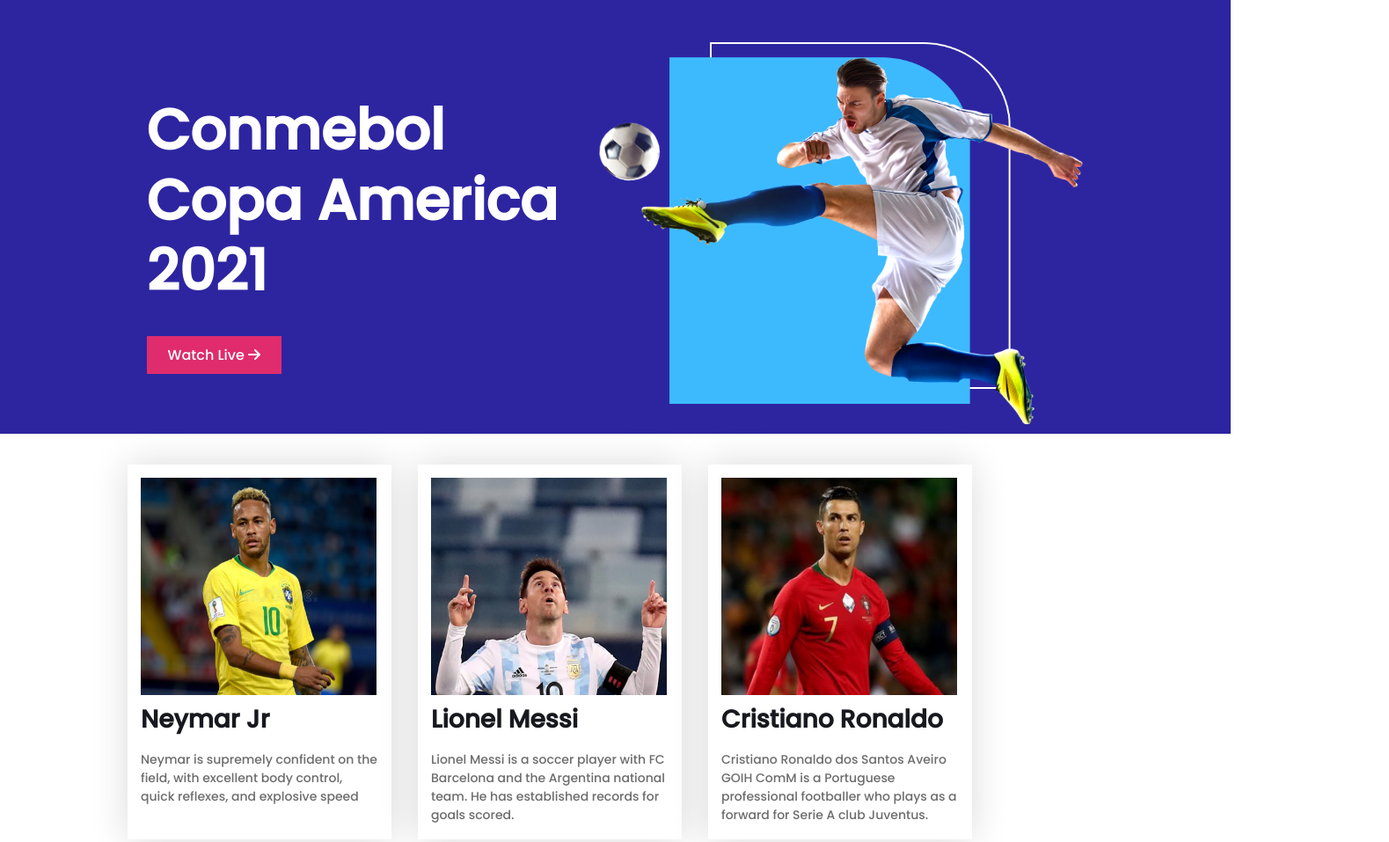
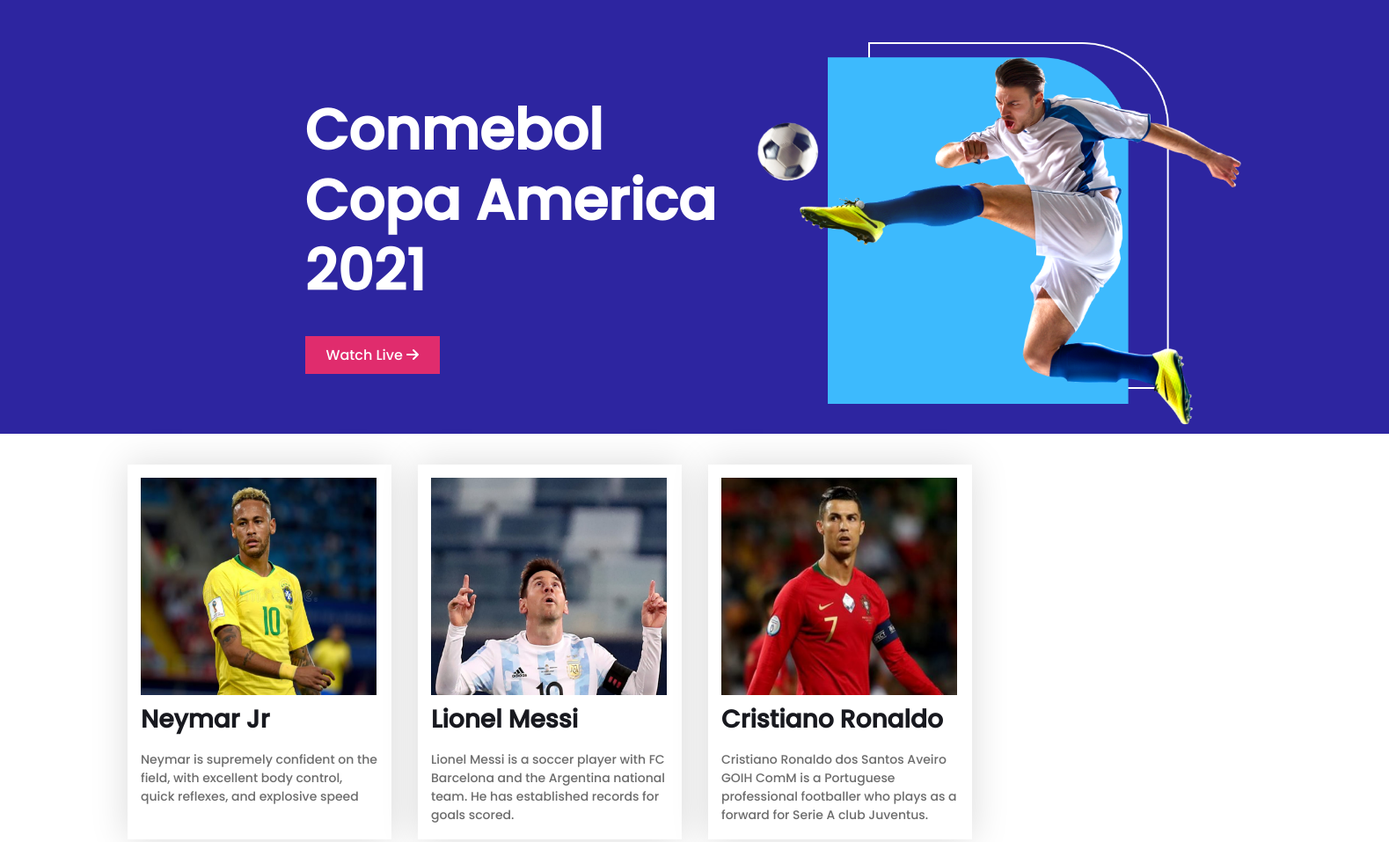
Before and after one commit to sam002696/responsive-footballpage, a plain HTML site: page index.html in a window 1280 px wide. Shown: the top 957 px of the page at 88% size, 1579 px wide, since content can reach past the window. Drawn offline with Linux system fonts and the light colour scheme.

Commit message:
added padding

```diff
--- a/style.css
+++ b/style.css
@@ -9,8 +9,9 @@ body{
     width: 1399px;
     /* height: 677px; */
     background-color: #2D25A0;
-    margin-left: -8px;
+    margin-left: -9px;
     margin-top: -8px;
+    padding-left: 181px;
 }
 .right-headercontents img{
     width: 556.01px;
```
